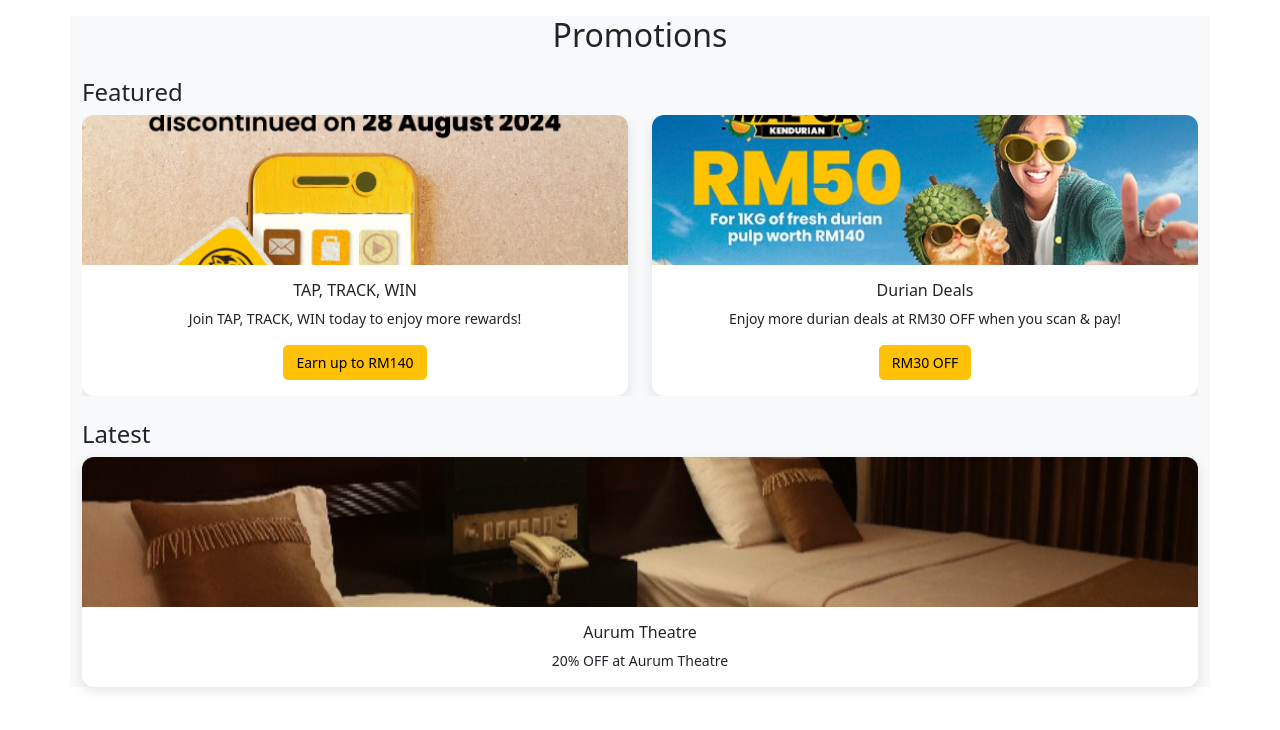
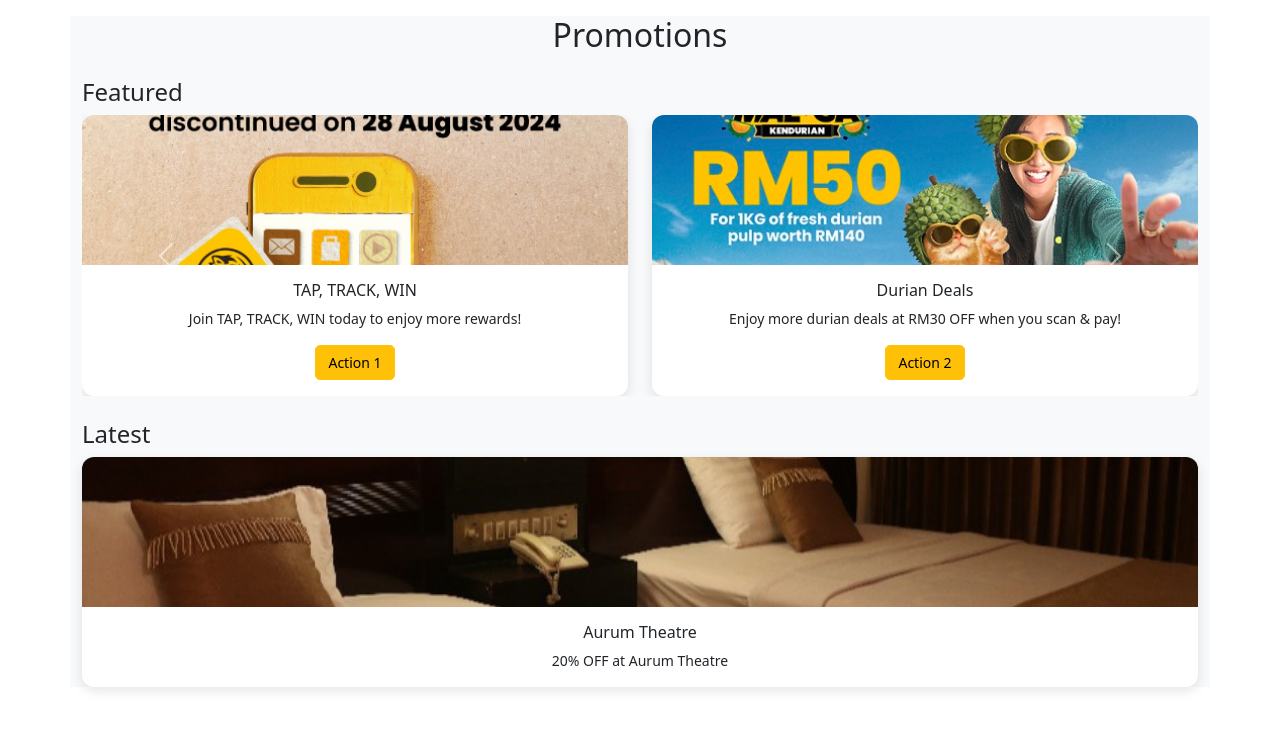
Before and after one commit to kimmengs/mini-app-product, a React (Create React App) app: page / in a window 1280 px wide. Shown: the top 730 px of the page. Built offline with nearby package versions, Linux system fonts and the light colour scheme.

Commit message:
Add navigation

```diff
--- a/src/Promotion.js
+++ b/src/Promotion.js
@@ -27,7 +27,7 @@ const Promotions = () => {
                                                 Join TAP, TRACK, WIN today to enjoy more rewards!
                                             </p>
                                             <a href="#" className="btn btn-warning">
-                                                Earn up to RM140
+                                                Action 1
                                             </a>
                                         </div>
                                     </div>
@@ -45,7 +45,7 @@ const Promotions = () => {
                                                 Enjoy more durian deals at RM30 OFF when you scan & pay!
                                             </p>
                                             <a href="#" className="btn btn-warning">
-                                                RM30 OFF
+                                                Action 2
                                             </a>
                                         </div>
                                     </div>
@@ -94,7 +94,7 @@ const Promotions = () => {
                         </div>
                         {/* Add more carousel items here for the other cards */}
                     </div>
-                    {/* <button
+                    <button
                         className="carousel-control-prev"
                         type="button"
                         data-bs-target="#featuredCarousel"
@@ -111,7 +111,7 @@ const Promotions = () => {
                     >
                         <span className="carousel-control-next-icon" aria-hidden="true"></span>
                         <span className="visually-hidden">Next</span>
-                    </button> */}
+                    </button>
                 </div>
             </div>
 
```
